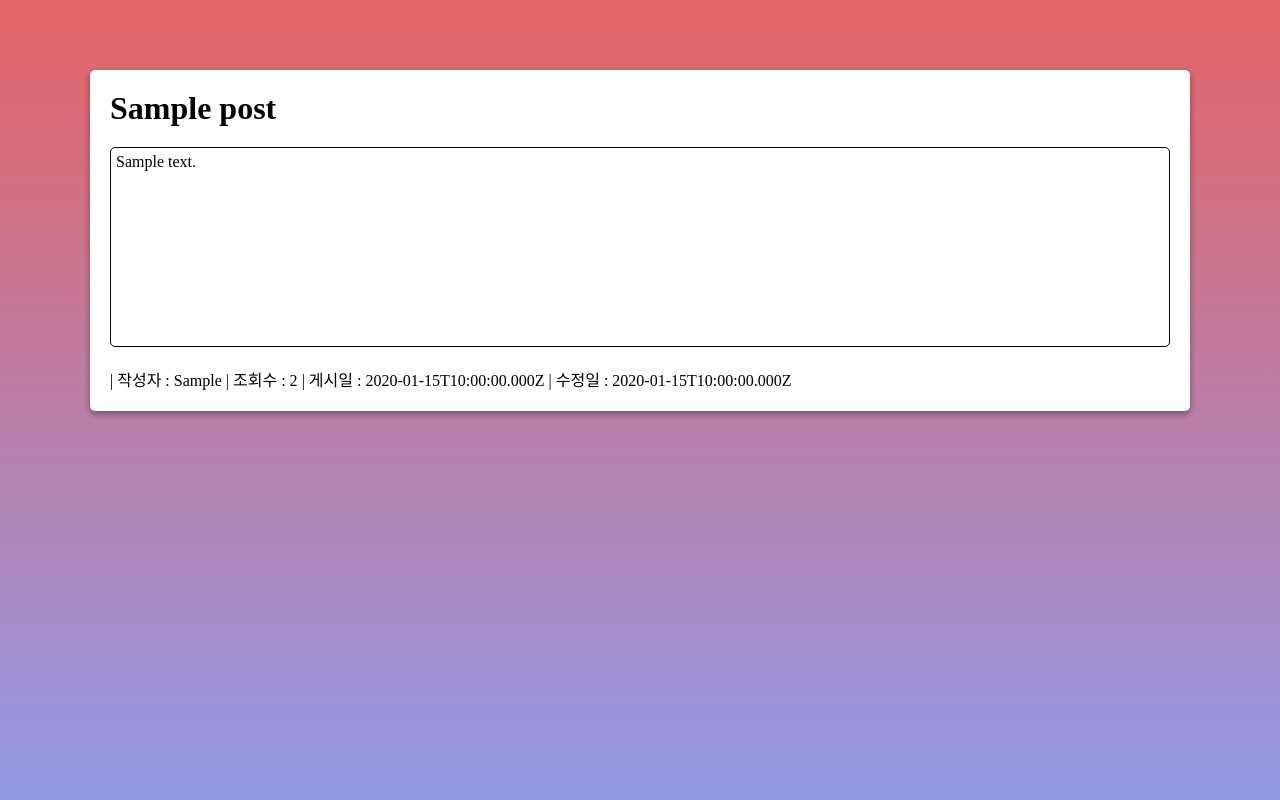
After one commit to hotsoycandy/class4, a Node server app: page /posts/600000000000000000000001 in a window 1280 px wide. The commit adds this page. Run offline with Node 20, Linux system fonts and the light colour scheme; tables that the repository leaves empty hold one stand-in row (values such as "Sample post"); some libraries are stand-ins or nearby versions.

Commit message:
12월 03일

```diff
--- a/index.js
+++ b/index.js
@@ -1,6 +1,7 @@
 const express = require('express')
 const crypto = require('crypto')
 const session = require('express-session')
+// const methodOverride = require('method-override')
 
 // connect db
 require('./lib/mongoose')
@@ -10,6 +11,7 @@ const User = require('./models/User')
 const Post = require('./models/Post')
 
 const app = express()
+// app.use(methodOverride('_method'))
 app.use(express.json())
 app.use(express.urlencoded())
 app.use(express.static('./public'))
@@ -30,13 +32,24 @@ app.get('/login', (req, res) => {
 
 app.get('/posts', async (req, res) => {
   const posts = await Post.find({ })
-  console.log(posts)
   res.render('posts', { posts })
 })
 
 app.get('/posts/create', (req, res) => {
   if (!req.session.user) return res.redirect('/login')
-  res.render('createPost')
+  return res.render('createPost')
+})
+
+app.get('/posts/:postId', async (req, res) => {
+  const { params: { postId } } = req
+  const post = await Post.findOneAndUpdate({ _id: postId }, { $inc: { hit: 1 } }, { new: true })
+  res.render('postDetail', { post, user: req.session.user })
+})
+
+app.delete('/posts/:postId', async (req, res) => {
+  const { params: { postId } } = req
+  await Post.deleteOne({ _id: postId })
+  res.redirect('/posts')
 })
 
 app.post('/posts', (req, res) => {
--- a/package.json
+++ b/package.json
@@ -8,6 +8,7 @@
     "ejs": "^3.1.5",
     "express": "^4.17.1",
     "express-session": "^1.17.1",
+    "method-override": "^3.0.0",
     "mongoose": "^5.10.11"
   },
   "devDependencies": {
--- a/public/css/main.css
+++ b/public/css/main.css
@@ -75,3 +75,21 @@ li { list-style: none; }
   margin: 30px 0;
   border: 1px solid black;
 }
+
+.content {
+  width: 100%;
+  min-height: 200px;
+  border: 1px solid black;
+  border-radius: 5px;
+  padding: 5px;
+  margin: 20px 0;
+}
+
+.comment-list {
+  margin-top: 30px;
+}
+
+.comment-list li {
+  padding-bottom: 10px;
+  border-bottom: 2px solid black;
+}
--- a/views/createPost.ejs
+++ b/views/createPost.ejs
@@ -5,7 +5,6 @@
   <meta name="viewport" content="width=device-width, initial-scale=1.0">
   <title>Document</title>
   <link rel="stylesheet" href="/css/main.css">
-  </style>
 </head>
 <body>
   <div class='wrap'>
--- a/views/index.ejs
+++ b/views/index.ejs
@@ -5,7 +5,6 @@
   <meta name="viewport" content="width=device-width, initial-scale=1.0">
   <title>Document</title>
   <link rel="stylesheet" href="/css/main.css">
-  </style>
 </head>
 <body>
   <div class='wrap'>
--- /dev/null
+++ b/views/postDetail.ejs
@@ -0,0 +1,36 @@
+<!DOCTYPE html>
+<html lang="kr">
+<head>
+  <meta charset="UTF-8">
+  <meta name="viewport" content="width=device-width, initial-scale=1.0">
+  <title>Document</title>
+  <link rel="stylesheet" href="/css/main.css">
+</head>
+<body>
+  <div class='wrap'>
+    <div class="post-wrap">
+      <h1><%= post.title %></h1>
+      <div class='content'><%= post.content %></div>
+      <% if (user && user._id === post.writer) { %>
+        <button>수정</button>
+        <form action="/posts/<%= post._id %>?_method=DELETE" method="post">
+          <button type='submit'>삭제</button>
+        </form>
+      <% } %>
+      <span>| 작성자 : <%= post.writer %></span>
+      <span>| 조회수 : <%= post.hit %></span>
+      <span>| 게시일 : <%= post.createAt.toISOString() %></span>
+      <span>| 수정일 : <%= post.updateAt.toISOString() %></span>
+
+      <!-- <ul class='comment-list'>
+        <li>
+          <p>작성자: ㅁㅁ</p>
+          <p>어쩌구 저쩌구</p>
+          <p>2020-12-03T10:41:40.268Z</p>
+          <button>삭제</button>
+        </li>
+      </ul> -->
+    </div>
+  </div>
+</body>
+</html>
--- a/views/posts.ejs
+++ b/views/posts.ejs
@@ -5,7 +5,6 @@
   <meta name="viewport" content="width=device-width, initial-scale=1.0">
   <title>Document</title>
   <link rel="stylesheet" href="/css/main.css">
-  </style>
 </head>
 <body>
   <div class='wrap'>
@@ -13,7 +12,9 @@
       <h1>게시판</h1>
       <ul>
         <% posts.forEach((post, index) => { %>
-          <li><%= (index + 1) %> | <%= post.title %> | <%= post.hit %></li>
+          <li>
+            <a href='/posts/<%= post._id %>'><%= (index + 1) %> | <%= post.title %> | <%= post.hit %></a>
+          </li>
         <% }) %>
       </ul>
       <br />
```
